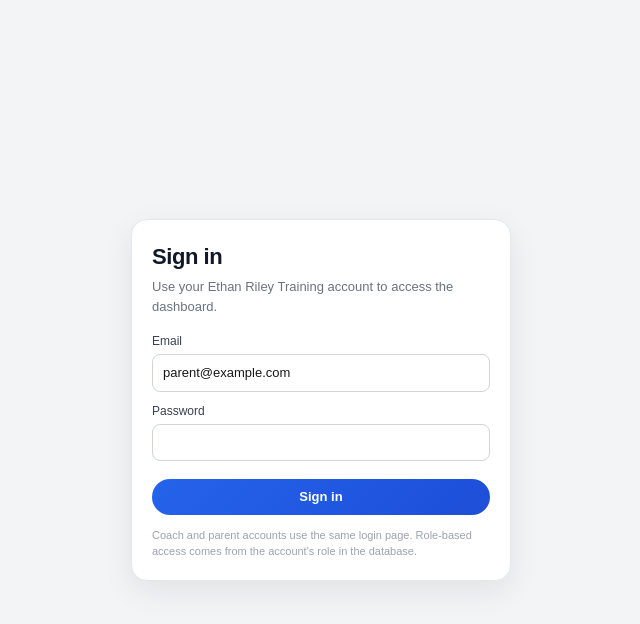
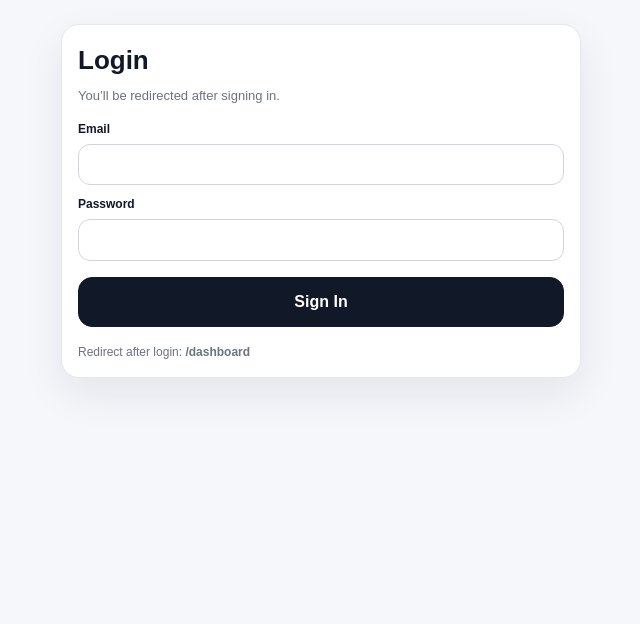
Before and after one commit to ethanriley28/baseball-lessons-app, a Next.js app: page /login in a window 1280 px wide. Shown: the top 624 px of the page, without its empty margins (319-959 px from the left). Built offline with nearby package versions, Linux system fonts and the light colour scheme.

Commit message:
Fix login Suspense CSR bailout for Vercel build

```diff
--- /dev/null
+++ b/src/app/(Public)/login/LoginClient.tsx
@@ -0,0 +1,135 @@
+"use client";
+
+import React, { useMemo, useState } from "react";
+import { useSearchParams, useRouter } from "next/navigation";
+import { signIn } from "next-auth/react";
+
+export default function LoginClient() {
+  const router = useRouter();
+  const sp = useSearchParams();
+
+  const callbackUrl = useMemo(() => {
+    const raw = sp.get("callbackUrl");
+    return raw && raw.startsWith("/") ? raw : "/dashboard";
+  }, [sp]);
+
+  const [email, setEmail] = useState("");
+  const [password, setPassword] = useState("");
+  const [busy, setBusy] = useState(false);
+
+  async function onSubmit(e: React.FormEvent) {
+    e.preventDefault();
+    setBusy(true);
+
+    try {
+      const res = await signIn("credentials", {
+        redirect: false,
+        email,
+        password,
+        callbackUrl,
+      });
+
+      if (res?.error) {
+        alert("Login failed. Check email/password.");
+        return;
+      }
+
+      // NextAuth returns a url sometimes, but we can safely route to callbackUrl
+      router.push(callbackUrl);
+      router.refresh();
+    } catch (err) {
+      console.error(err);
+      alert("Network error logging in.");
+    } finally {
+      setBusy(false);
+    }
+  }
+
+  return (
+    <main style={{ minHeight: "100vh", background: "#f6f7fb", padding: 24 }}>
+      <div style={{ maxWidth: 520, margin: "0 auto" }}>
+        <div
+          style={{
+            border: "1px solid #e5e7eb",
+            background: "#fff",
+            borderRadius: 18,
+            padding: 16,
+            boxShadow: "0 16px 40px rgba(15,23,42,0.08)",
+          }}
+        >
+          <h1 style={{ margin: 0, fontSize: 26, fontWeight: 900, color: "#111827" }}>
+            Login
+          </h1>
+          <div style={{ marginTop: 6, color: "#6b7280", fontSize: 13 }}>
+            You’ll be redirected after signing in.
+          </div>
+
+          <form onSubmit={onSubmit} style={{ marginTop: 14, display: "grid", gap: 10 }}>
+            <div>
+              <div style={{ fontSize: 12, fontWeight: 900, marginBottom: 6, color: "#111827" }}>
+                Email
+              </div>
+              <input
+                value={email}
+                onChange={(e) => setEmail(e.target.value)}
+                type="email"
+                required
+                autoComplete="email"
+                style={{
+                  width: "100%",
+                  border: "1px solid #d1d5db",
+                  borderRadius: 12,
+                  padding: "10px 12px",
+                  fontSize: 13,
+                  outline: "none",
+                }}
+              />
+            </div>
+
+            <div>
+              <div style={{ fontSize: 12, fontWeight: 900, marginBottom: 6, color: "#111827" }}>
+                Password
+              </div>
+              <input
+                value={password}
+                onChange={(e) => setPassword(e.target.value)}
+                type="password"
+                required
+                autoComplete="current-password"
+                style={{
+                  width: "100%",
+                  border: "1px solid #d1d5db",
+                  borderRadius: 12,
+                  padding: "10px 12px",
+                  fontSize: 13,
+                  outline: "none",
+                }}
+              />
+            </div>
+
+            <button
+              type="submit"
+              disabled={busy}
+              style={{
+                marginTop: 6,
+                border: "1px solid #111827",
+                background: busy ? "#9ca3af" : "#111827",
+                color: "#fff",
+                fontWeight: 900,
+                padding: "12px 14px",
+                borderRadius: 14,
+                cursor: busy ? "not-allowed" : "pointer",
+              }}
+            >
+              {busy ? "Signing in..." : "Sign In"}
+            </button>
+
+            <div style={{ marginTop: 6, fontSize: 12, color: "#6b7280" }}>
+              Redirect after login: <b>{callbackUrl}</b>
+            </div>
+          </form>
+        </div>
+      </div>
+    </main>
+  );
+}
--- a/src/app/(Public)/login/page.tsx
+++ b/src/app/(Public)/login/page.tsx
@@ -1,191 +1,29 @@
-"use client";
-
-import { FormEvent, useState } from "react";
-import { signIn } from "next-auth/react";
-import { useSearchParams, useRouter } from "next/navigation";
+import { Suspense } from "react";
+import LoginClient from "./LoginClient";
 
 export default function LoginPage() {
-  const searchParams = useSearchParams();
-  const router = useRouter();
-  const [email, setEmail] = useState("parent@example.com"); // you can change default
-  const [password, setPassword] = useState("");
-  const [error, setError] = useState<string | null>(null);
-  const [loading, setLoading] = useState(false);
-
-  const callbackUrl = searchParams.get("callbackUrl") || "/dashboard";
-
-  async function handleSubmit(e: FormEvent) {
-    e.preventDefault();
-    setError(null);
-    setLoading(true);
-
-    const res = await signIn("credentials", {
-      redirect: false,
-      email,
-      password,
-      callbackUrl,
-    });
-
-    setLoading(false);
-
-    if (res?.error) {
-      setError("Invalid email or password");
-      return;
-    }
-
-    if (res?.ok) {
-      router.push(callbackUrl);
-    }
-  }
-
   return (
-    <main
-      style={{
-        minHeight: "100vh",
-        display: "flex",
-        alignItems: "center",
-        justifyContent: "center",
-        background: "#f3f4f6",
-        padding: 16,
-      }}
-    >
-      <div
-        style={{
-          width: "100%",
-          maxWidth: 380,
-          background: "#ffffff",
-          borderRadius: 16,
-          border: "1px solid #e5e7eb",
-          padding: 20,
-          boxShadow: "0 10px 30px rgba(15,23,42,0.08)",
-        }}
-      >
-        <h1
-          style={{
-            fontSize: 22,
-            fontWeight: 700,
-            marginBottom: 4,
-            letterSpacing: "-0.02em",
-            color: "#111827",
-          }}
-        >
-          Sign in
-        </h1>
-        <p
-          style={{
-            fontSize: 13,
-            color: "#6b7280",
-            marginBottom: 16,
-          }}
-        >
-          Use your Ethan Riley Training account to access the dashboard.
-        </p>
-
-        {error && (
-          <div
-            style={{
-              fontSize: 12,
-              color: "#b91c1c",
-              background: "#fee2e2",
-              borderRadius: 8,
-              padding: "6px 8px",
-              marginBottom: 10,
-            }}
-          >
-            {error}
-          </div>
-        )}
-
-        <form
-          onSubmit={handleSubmit}
-          style={{
-            display: "flex",
-            flexDirection: "column",
-            gap: 10,
-          }}
-        >
-          <div style={{ display: "flex", flexDirection: "column", gap: 4 }}>
-            <label
-              htmlFor="email"
+    <Suspense
+      fallback={
+        <main style={{ minHeight: "100vh", background: "#f6f7fb", padding: 24 }}>
+          <div style={{ maxWidth: 520, margin: "0 auto" }}>
+            <div
               style={{
-                fontSize: 12,
-                color: "#374151",
+                border: "1px solid #e5e7eb",
+                background: "#fff",
+                borderRadius: 16,
+                padding: 16,
+                fontWeight: 900,
+                color: "#111827",
               }}
             >
-              Email
-            </label>
-            <input
-              id="email"
-              type="email"
-              value={email}
-              onChange={(e) => setEmail(e.target.value)}
-              autoComplete="email"
-              style={{
-                padding: "8px 10px",
-                borderRadius: 8,
-                border: "1px solid #d1d5db",
-                fontSize: 13,
-              }}
-            />
+              Loading…
+            </div>
           </div>
-
-          <div style={{ display: "flex", flexDirection: "column", gap: 4 }}>
-            <label
-              htmlFor="password"
-              style={{
-                fontSize: 12,
-                color: "#374151",
-              }}
-            >
-              Password
-            </label>
-            <input
-              id="password"
-              type="password"
-              value={password}
-              onChange={(e) => setPassword(e.target.value)}
-              autoComplete="current-password"
-              style={{
-                padding: "8px 10px",
-                borderRadius: 8,
-                border: "1px solid #d1d5db",
-                fontSize: 13,
-              }}
-            />
-          </div>
-
-          <button
-            type="submit"
-            disabled={loading}
-            style={{
-              marginTop: 8,
-              padding: "8px 12px",
-              borderRadius: 9999,
-              border: "none",
-              background:
-                "linear-gradient(135deg, #2563eb, #1d4ed8)",
-              color: "#ffffff",
-              fontSize: 13,
-              fontWeight: 600,
-              cursor: loading ? "default" : "pointer",
-              opacity: loading ? 0.8 : 1,
-            }}
-          >
-            {loading ? "Signing in..." : "Sign in"}
-          </button>
-        </form>
-
-        <p
-          style={{
-            fontSize: 11,
-            color: "#9ca3af",
-            marginTop: 12,
-          }}
-        >
-          Coach and parent accounts use the same login page. Role-based access
-          comes from the account&apos;s role in the database.
-        </p>
-      </div>
-    </main>
+        </main>
+      }
+    >
+      <LoginClient />
+    </Suspense>
   );
 }
--- a/src/lib/prisma.ts
+++ b/src/lib/prisma.ts
@@ -1,14 +1,15 @@
-// src/lib/prisma.ts
 import { PrismaClient } from "@prisma/client";
 
-const globalForPrisma = globalThis as unknown as {
+const globalForPrisma = global as unknown as {
   prisma: PrismaClient | undefined;
 };
 
 export const prisma =
   globalForPrisma.prisma ??
   new PrismaClient({
-    log: ["error", "warn"],
+    log: ["error"],
   });
 
-if (process.env.NODE_ENV !== "production") globalForPrisma.prisma = prisma;
+if (process.env.NODE_ENV !== "production") {
+  globalForPrisma.prisma = prisma;
+}
```
